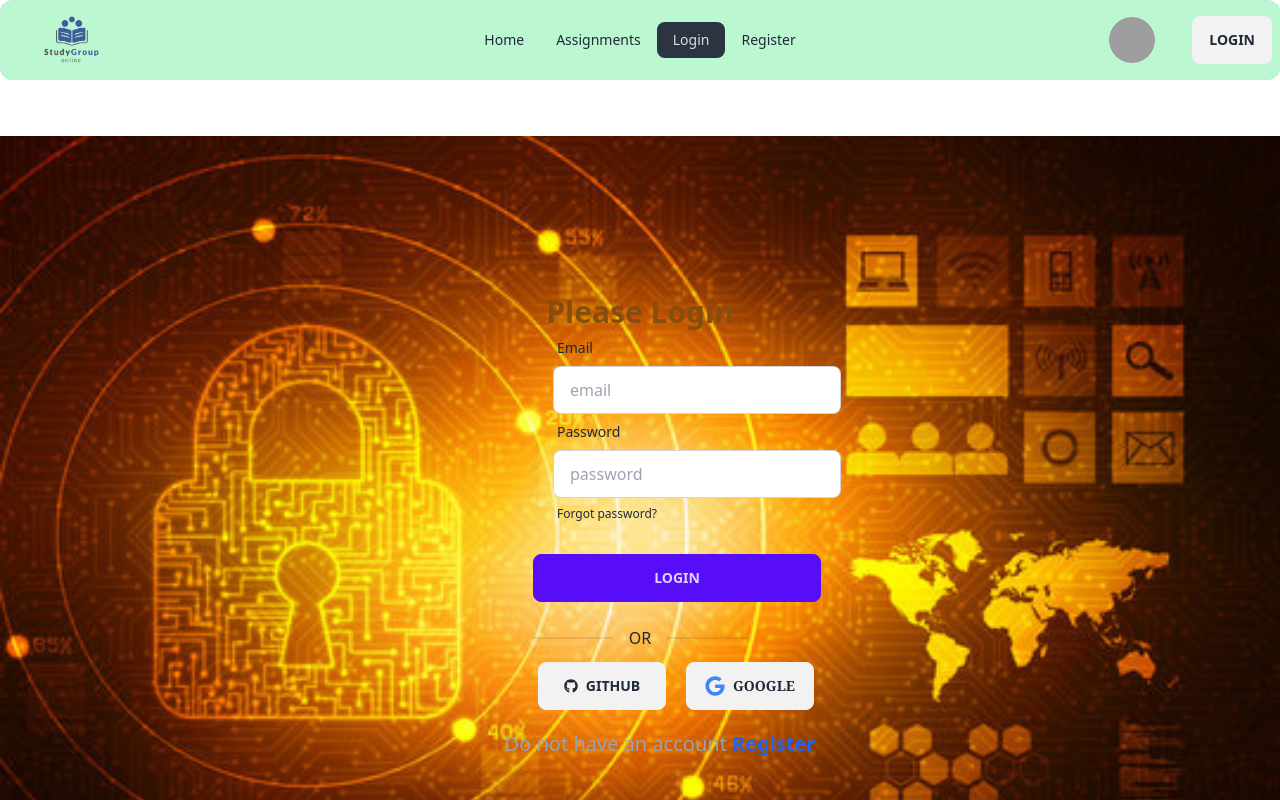
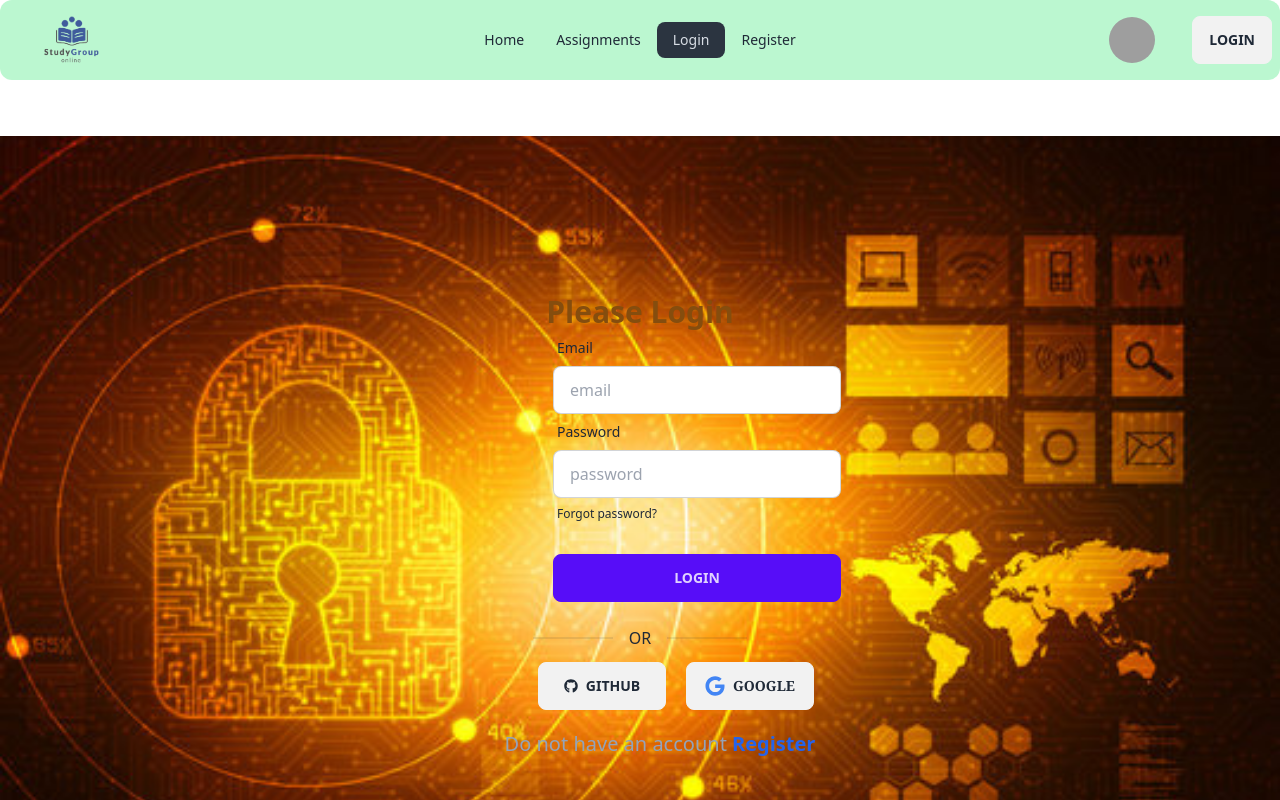
Before and after one commit to mehediislamm/online-group-study-client, a React (Vite) app: page /login in a window 1280 px wide. Shown: the top 800 px of the page. Built offline with nearby package versions, Linux system fonts and the light colour scheme; no server answers; grey boxes are pictures that could not be loaded.

Commit message:
update login button

```diff
--- a/src/page/login/Login.jsx
+++ b/src/page/login/Login.jsx
@@ -113,7 +113,7 @@ const Login = () => {
                             <a href="#" className="label-text-alt link link-hover">Forgot password?</a>
                         </label>
                     </div>
-                    <div className="form-control mt-6">
+                    <div className="form-control mt-6 ml-5">
                         <button className="btn btn-primary w-72">Login</button>
                     </div>
                 </form>
```
